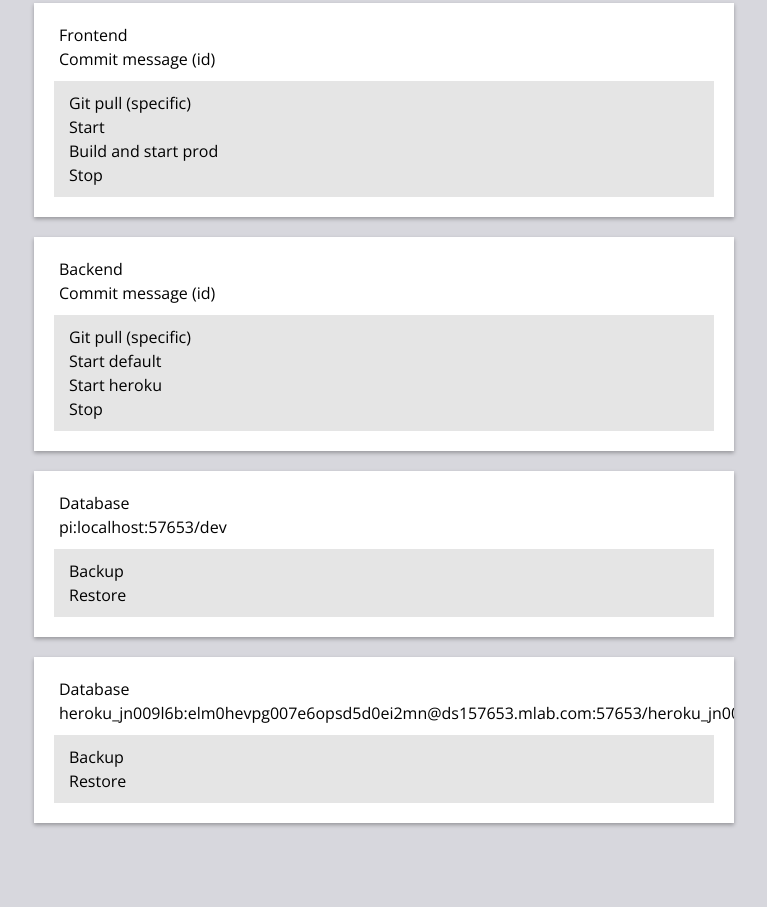
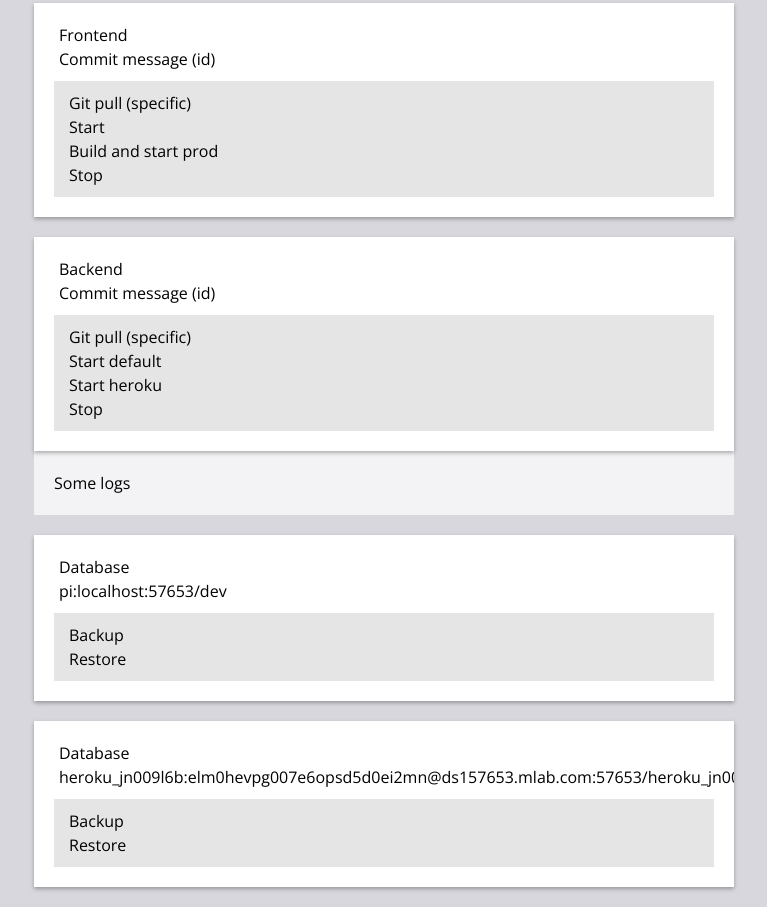
Before and after one commit to mpakunderscore/ci, a website: page web/index.html in a window 1280 px wide. Shown: the part 485-1392 px from the top of the page, without its empty margins (256-1023 px from the left). Before the commit the page ends 1328 px from the top, so only its background shows below. Drawn offline with nearby package versions, Linux system fonts and the light colour scheme.

Commit message:
Some fix #3

```diff
--- a/index.js
+++ b/index.js
@@ -8,7 +8,7 @@ require('./server/config.js')
 let app = express();
 
 //STATIC WEB
-app.use(express.static(path.join(__dirname, 'web')));
+app.use('/ci', express.static(path.join(__dirname, 'web')));
 
 let server = require('http').Server(app);
 
--- a/web/css/index.css
+++ b/web/css/index.css
@@ -40,7 +40,7 @@ main {
     width: 700px;
     min-height: 100%;
 
-    padding-top: 20px;
+    padding-bottom: 20px;
 
     display: flex;
     flex-direction: column;
@@ -58,7 +58,7 @@ main {
     max-width: 700px;
     /*height: 250px;*/
 
-    margin-bottom: 20px;
+    margin-top: 20px;
 
     background-color: white;
 
@@ -109,3 +109,10 @@ span {
     cursor: pointer;
     color: red;
 }
+
+.paper {
+    background: rgba(255, 255, 255, 0.7);
+    padding: 20px;
+
+
+}
--- a/web/index.html
+++ b/web/index.html
@@ -80,6 +80,9 @@
                     <div>Stop</div>
                 </div>
             </div>
+            <div class="paper">
+                Some logs
+            </div>
 
             <div class="block">
                 <div class="name">
```
